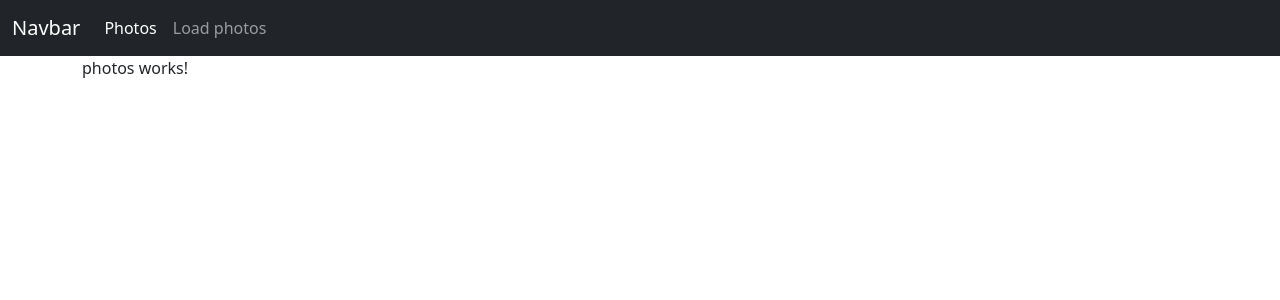
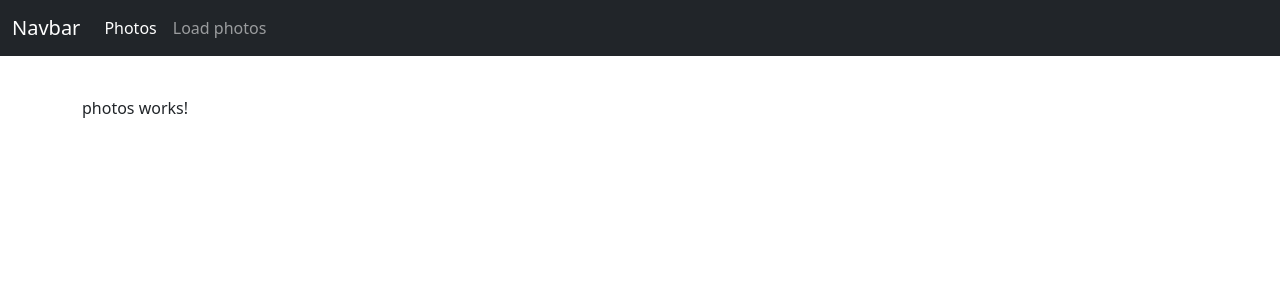
Before and after one commit to jonanv/photosfirebase-angularjs, an Angular app: page /photos in a window 1280 px wide. Shown: the top 300 px of the page. Built offline with nearby package versions, Linux system fonts and the light colour scheme.

Commit message:
Se agregaron recursos para los estilos y una imagen

```diff
--- a/src/app/app.component.html
+++ b/src/app/app.component.html
@@ -1,5 +1,5 @@
 <app-navbar></app-navbar>
 
-<section class="container">
+<section class="container main-container">
   <router-outlet></router-outlet>
 </section>
--- a/src/styles.css
+++ b/src/styles.css
@@ -1 +1,24 @@
 /* You can add global styles to this file, and also import other style files */
+.main-container{
+  margin-top: 40px;
+}
+
+/* Drop Zone */
+.drop-zone {
+	border: dotted 3px lightgray;
+	opacity: 0.5;
+	color: #666;
+	text-align: center
+}
+
+.file-over {
+	border: dotted 3px dodgerblue;
+}
+
+.table {
+	margin-top: 30px;
+}
+
+.text-green {
+	color: green
+}
```
Also changed, not shown: src/assets/img/drop-images.png (added).
